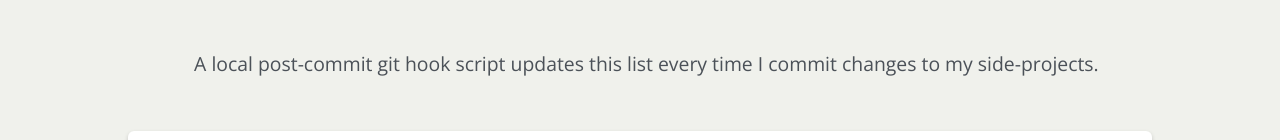
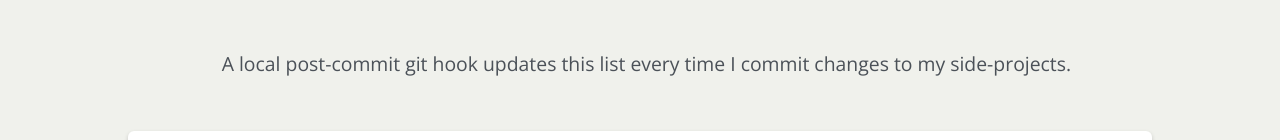
Before and after one commit to LuisRevillaM/personal-site, a React (Create React App) app: page / in a window 1280 px wide. Shown: the part 754-894 px from the top of the page. Built offline with nearby package versions, Linux system fonts and the light colour scheme.

Commit message:
update copy

```diff
--- a/src/Home/Home.js
+++ b/src/Home/Home.js
@@ -80,7 +80,7 @@ class Home extends Component {
           </div>
           <div className="commits-intro">
             <div>
-              A local post-commit git hook script updates this list every time I commit changes to my
+              A local post-commit git hook updates this list every time I commit changes to my
               side-projects.
             </div>
           </div>
```
